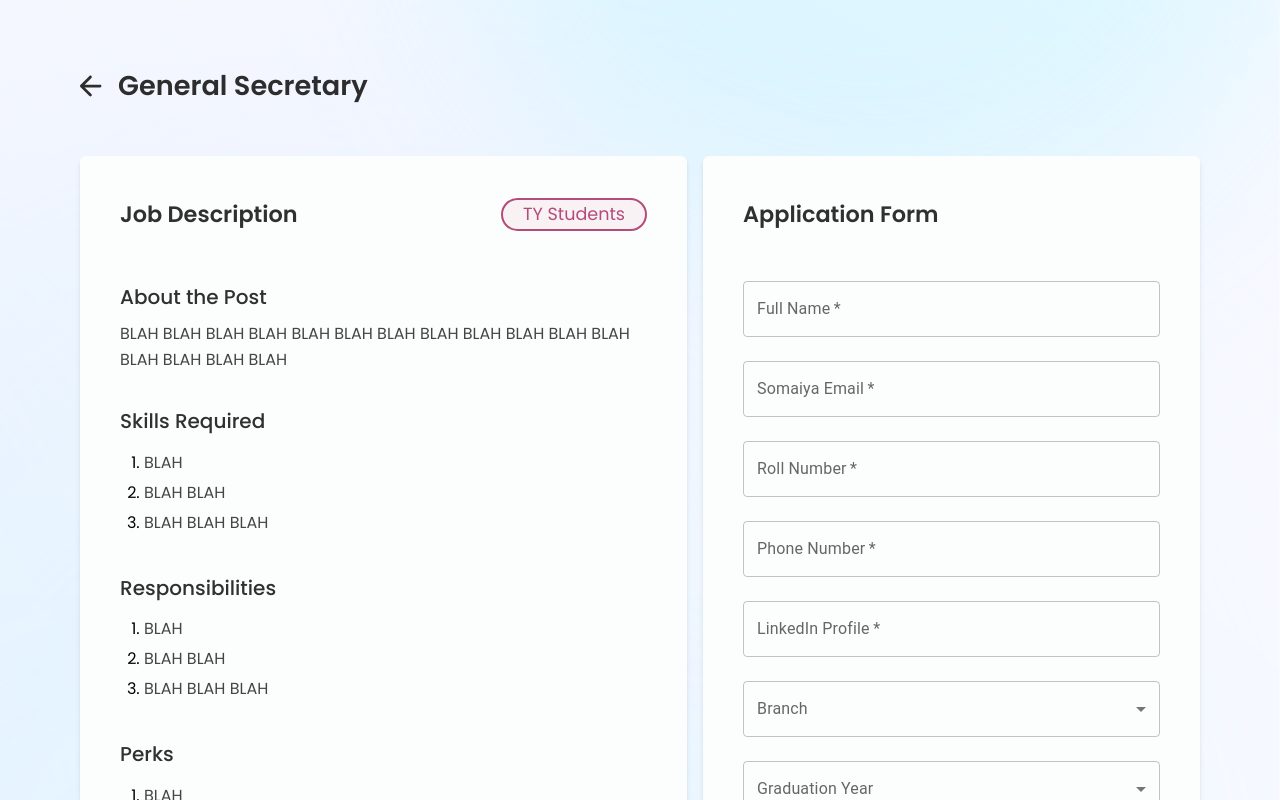
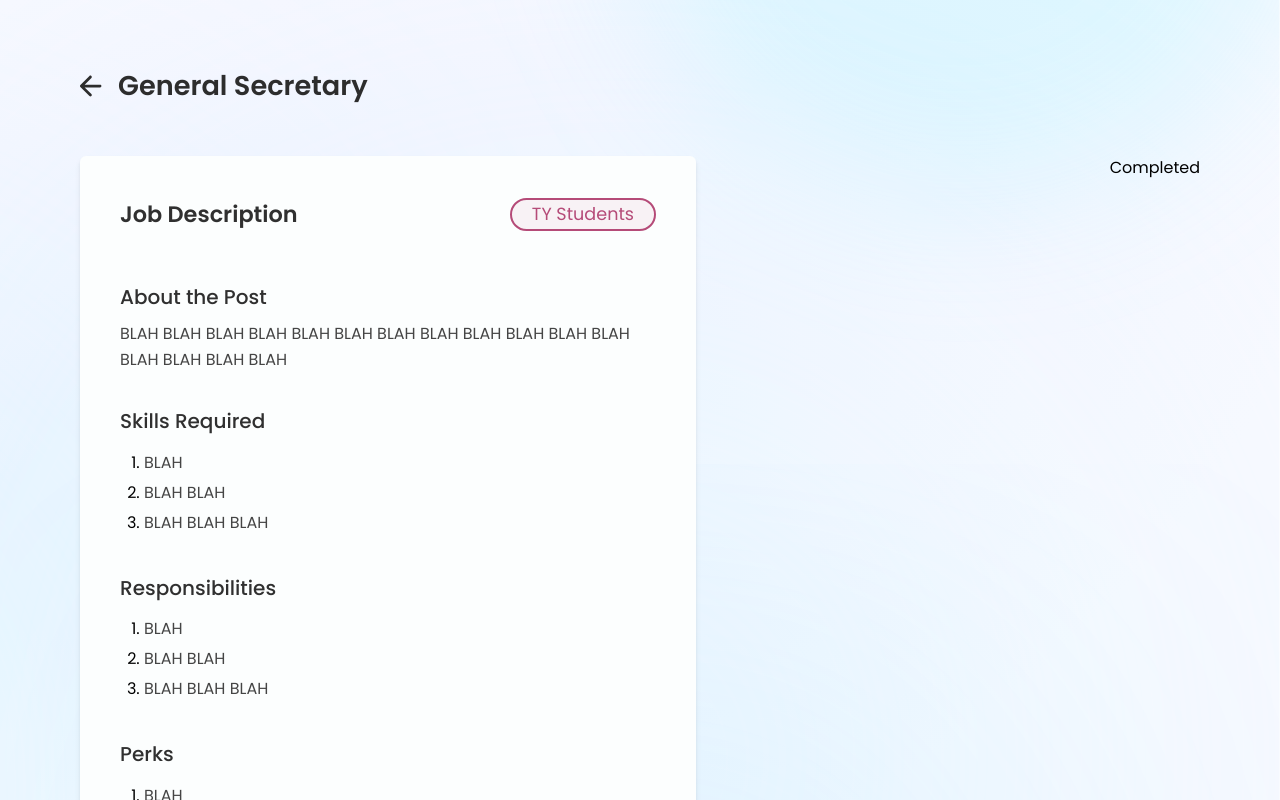
Before and after one commit to csikjsce/Recruitment-2023, a React (Create React App) app: page / in a window 1280 px wide. Both pictures are taken after a click on the element 208 px from the left and 1123 px from the top of the page. Shown: the top 800 px of the page. Built offline with nearby package versions, Linux system fonts and the light colour scheme; the HTML template or start-up script is replaced by a standard one.

Commit message:
feat: closed and completed setup

```diff
--- a/src/components/LandingNav.jsx
+++ b/src/components/LandingNav.jsx
@@ -9,13 +9,13 @@ const Navbar = ({ mobile }) => {
 			<FlexRow className={classes}>
 				<FlexRow className='!items-start !justify-start !w-auto !gap-3'>
 					<img
-                        src={require('../assets/csi-logo.png')}
+						src={require('../assets/csi-logo.png')}
 						alt=''
 						className='w-[auto] h-[30px]'
 					/>
-					<NavbarTitle text='CSI-KJSCE' />
+					<NavbarTitle text='CSI-KJSCE Recruitment 23-24' />
 				</FlexRow>
-				<NavbarSubtitle text='CSI Recruitment 23-24 | Join Now' />
+				<NavbarSubtitle text='Last Date to Apply 24th May' />
 			</FlexRow>
 		</>
 	)
--- /dev/null
+++ b/src/main/Closed.jsx
@@ -0,0 +1,9 @@
+import React from 'react'
+
+const Closed = () => {
+  return (
+    <div>Closed</div>
+  )
+}
+
+export default Closed
--- /dev/null
+++ b/src/main/Completed.jsx
@@ -0,0 +1,9 @@
+import React from 'react'
+
+const Completed = () => {
+  return (
+    <div>Completed</div>
+  )
+}
+
+export default Completed
--- a/src/main/exports.js
+++ b/src/main/exports.js
@@ -1,4 +1,6 @@
 import JobDescription from './JobDescription';
 import Form from './Form';
+import Closed from './Closed';
+import Completed from './Completed';
 
-export { JobDescription, Form }
+export { JobDescription, Form, Closed, Completed }
--- a/src/screens/Apply.jsx
+++ b/src/screens/Apply.jsx
@@ -1,11 +1,12 @@
 import React, { useState, useEffect } from 'react'
 import { Container, Flex, FlexCol, ScreenTitle } from '../utilities/exports'
 import { useLocation } from 'react-router-dom'
-import { Form, JobDescription } from '../main/exports'
+import { Form, JobDescription, Completed, Closed } from '../main/exports'
 
 const Apply = () => {
 	const [isMobile, setIsMobile] = useState(null)
 	const [data, setData] = useState(null)
+	const state = 'completed'
 
 	useEffect(() => {
 		const handleResize = () => {
@@ -36,7 +37,21 @@ const Apply = () => {
 		window.scrollTo(0, 0)
 	}, [])
 
-	const padding = isMobile ? "" : "!px-20 !py-16"
+	const padding = isMobile ? '' : '!px-20 !py-16'
+
+	let stateContent = null
+
+	switch (state) {
+		case 'open':
+			stateContent = <Form mobile={isMobile} />
+			break
+		case 'closed':
+			stateContent = <Closed mobile={isMobile} />
+			break
+		case 'completed':
+			stateContent = <Completed mobile={isMobile} />
+			break
+	}
 
 	return (
 		<Container
@@ -56,7 +71,7 @@ const Apply = () => {
 						route={parent_route}
 						mobile={isMobile}
 					/>
-					<Form mobile={isMobile} />
+					{stateContent}
 				</Flex>
 			</FlexCol>
 		</Container>
```
